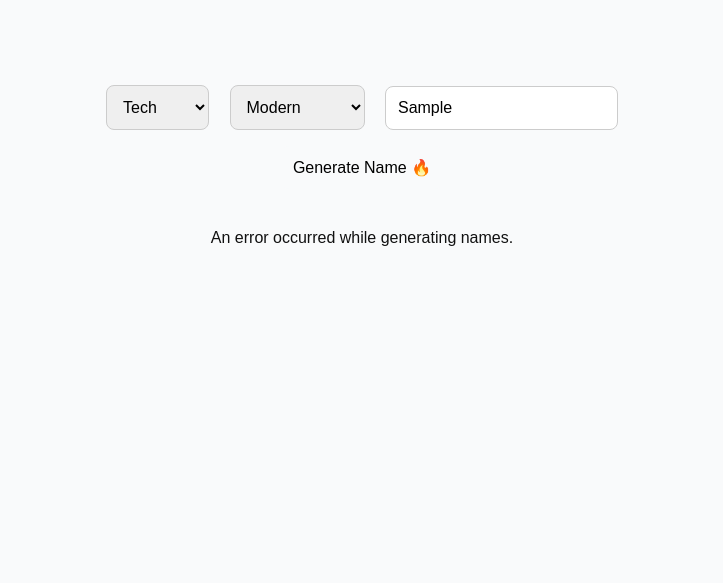
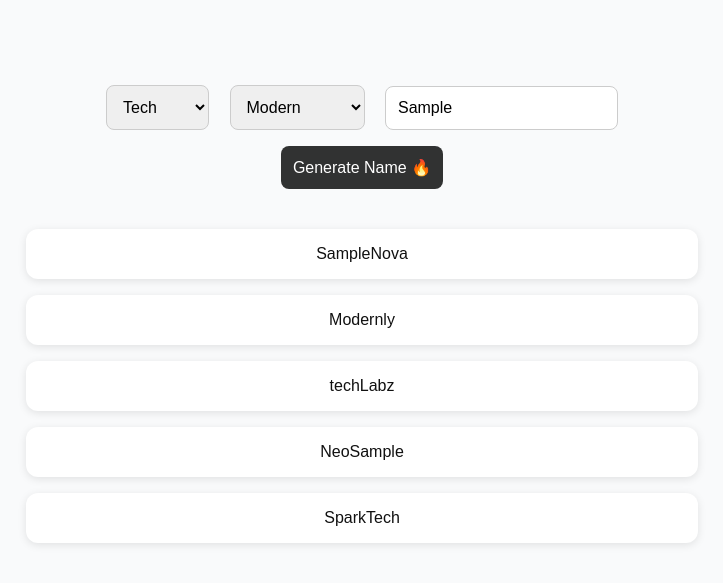
Before and after one commit to dochiphi/nomena, a website: page index.html in a window 1280 px wide. Both pictures are taken after typing "Sample" into the empty fields and a click on the button "Generate Name 🔥". Shown: the part 133-716 px from the top of the page, without its empty margins (278-1001 px from the left). Drawn offline with Linux system fonts and the light colour scheme; no server answers.

Commit message:
Update index.html

```diff
--- a/index.html
+++ b/index.html
@@ -3,7 +3,7 @@
 <head>
   <meta charset="UTF-8" />
   <meta name="viewport" content="width=device-width, initial-scale=1.0"/>
-  <title>Nomena from Omni Nexus</title>
+  <title>Nomena</title>
   <style>
     body {
       font-family: Arial, sans-serif;
@@ -31,8 +31,8 @@
       border: 1px solid #ccc;
     }
     button {
-      background-color: #f9fafb;
-      color: black;
+      background-color: #313232;
+      color: white;
       border: none;
       cursor: pointer;
     }
@@ -75,6 +75,7 @@
 
     <div class="results" id="results"></div>
   </div>
+
   <script>
     async function generateNames() {
       const industry = document.getElementById("industry").value;
@@ -84,41 +85,25 @@
       const resultsDiv = document.getElementById("results");
       resultsDiv.innerHTML = "Loading...";
 
-    const prompt = `Generate 5 ${style} company names for a ${industry} business with the following keywords: ${keywords}.`;
+      // Use mock data (free and works offline)
+      const fakeNames = [
+        `${keywords}Nova`,
+        `${style.charAt(0).toUpperCase() + style.slice(1)}ly`,
+        `${industry}Labz`,
+        `Neo${keywords}`,
+        `Spark${industry.charAt(0).toUpperCase() + industry.slice(1)}`
+      ];
 
-    try {
-      const response = await fetch("https://api.textcortex.com/v1", {
-        method: "POST",
-        headers: {
-          "Content-Type": "application/json",
-          "Authorization": "Bearer gAAAAABn4dossf9hnIxqPthp-MhbntAWdioIOol_qgqXV68qlZSZROoL3shxdru-1XtfDEDmBNbymtUphCh-EEYDy1FYe5OZJu9_wIzsWe_AMsJULJep-RuCDgeqQIsqpdGhOMIzM8NAT5lBhB_wEYg7by7K72n-LCnWl6axacUj1mEzXQiP_xI=" // Replace with your actual API key
-        },
-        body: JSON.stringify({
-          prompt: prompt,
-          parameters: {
-            temperature: 0.7,
-            max_tokens: 50
-          }
-        })
-      });
-
-      const data = await response.json();
+      await new Promise(resolve => setTimeout(resolve, 1000)); // Simulate loading
       resultsDiv.innerHTML = "";
 
-      if (data.output) {
-        const names = data.output.split("\n").filter(line => line.trim() !== "");
-        names.forEach(name => {
+      fakeNames.forEach(name => {
         const card = document.createElement("div");
         card.className = "name-card";
-          card.textContent = name.trim();
+        card.textContent = name;
         resultsDiv.appendChild(card);
       });
-      } else {
-        resultsDiv.innerHTML = "No names generated. Please try again.";
-      }
-    } catch (error) {
-      console.error("Error generating names:", error);
-      resultsDiv.innerHTML = "An error occurred while generating names.";
-    }
     }
   </script>
+</body>
+</html>
```
Lines whose indentation alone changed are shown as unchanged.
